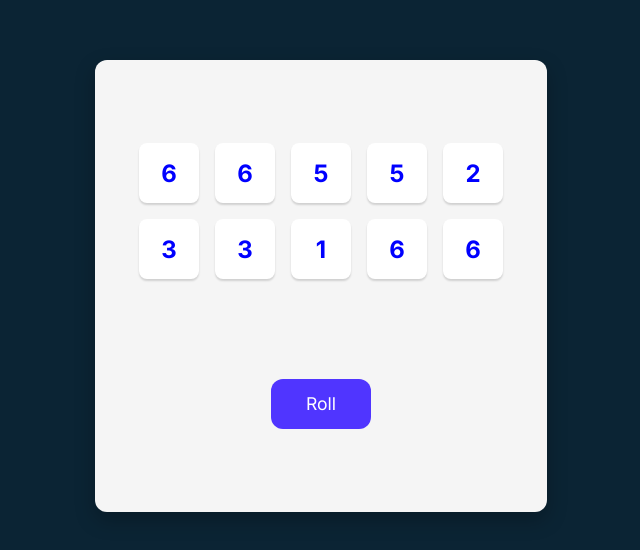
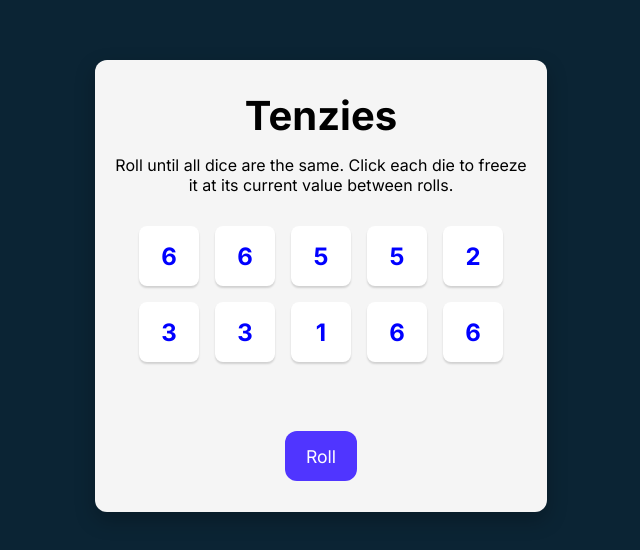
Before and after one commit to Halcyon666/react-daily-learn, a React (Vite) app: page / in a window 1280 px wide. Shown: the part 114-664 px from the top of the page, without its empty margins (335-975 px from the left). Built offline with nearby package versions, Linux system fonts and the light colour scheme.

Commit message:
end game if the Game Over

```diff
--- a/src/tenzies/App.tsx
+++ b/src/tenzies/App.tsx
@@ -18,6 +18,11 @@ const App: React.FC = () => {
       id: nanoid(),
     }));
   const [dice, setDice] = useState<DiceProp[]>(generateDice());
+
+  const gameWon =
+    dice.every((die) => die.isHeld) &&
+    dice.every((die) => dice[0].value === die.value);
+
   const changeToHeld = (id: string) =>
     setDice((prevDice) =>
       prevDice.map((die) =>
@@ -44,9 +49,14 @@ const App: React.FC = () => {
 
   return (
     <main>
+      <h1 className="title">Tenzies</h1>
+      <p className="instructions">
+        Roll until all dice are the same. Click each die to freeze it at its
+        current value between rolls.
+      </p>
       <div className="dice-container">{diceElements}</div>
       <button className="roll-button" onClick={rollDice}>
-        Roll
+        {gameWon ? "New Game" : "Roll"}
       </button>
     </main>
   );
--- a/src/tenzies/index.css
+++ b/src/tenzies/index.css
@@ -32,10 +32,26 @@ main {
     overflow: hidden;
 }
 
+.title {
+    font-size: 40px;
+    /* make title near to h1 */
+    margin: 0;
+}
+
+.instructions {
+    font-family: 'Inter', sans-serif;
+    font-weight: 400;
+    /* make h1 near to title */
+    margin-top: 0;
+    text-align: center;
+}
+
+
 .dice-container {
     display: grid;
     grid-template-columns: repeat(5, 1fr);
     gap: 1rem;
+    margin-bottom: 30px;
 }
 
 .dice-container button {
@@ -58,13 +74,15 @@ button {
 }
 
 .roll-button {
-    width: 100px;
+    width: auto;
+    white-space: nowrap;
+    padding: 6px 21px;
     height: 50px;
     background-color: #5035FF;
     border: none;
     border-radius: 12px;
     color: white;
-    margin-top: 2rem;
+    margin-top: 1.5rem;
     font-size: 1.1rem;
 }
 
```
